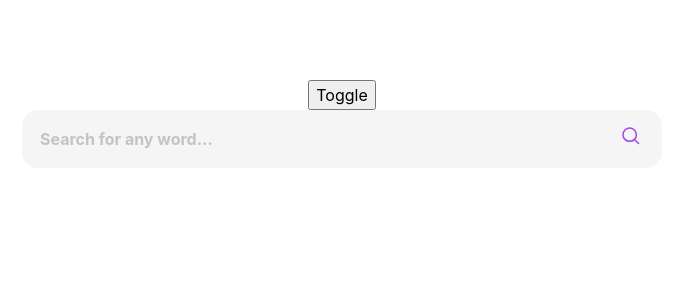
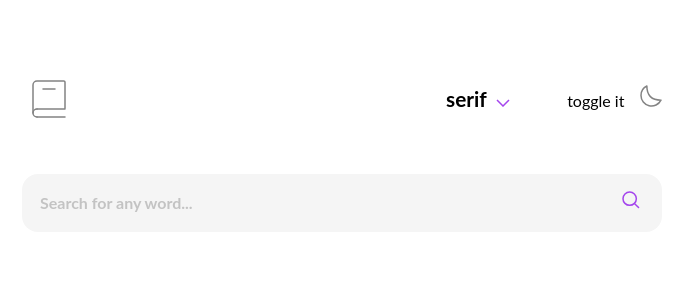
Before and after one commit to MuhammadISayyed/dictionary-api, a React (Vite) app: page / in a window 1280 px wide. Shown: the top 300 px of the page, without its empty margins (298-991 px from the left). Built offline with nearby package versions, Linux system fonts and the light colour scheme; a web font is replaced by a local one.

Commit message:
Choose your display font

```diff
--- a/index.css
+++ b/index.css
@@ -6,3 +6,15 @@
   background-color: var(--color-black);
   color: var(--color-white);
 }
+
+.sans {
+  font-family: 'Inter';
+}
+
+.serif {
+  font-family: 'Lato';
+}
+
+.mono {
+  font-family: 'Inconsolata';
+}
--- a/package.json
+++ b/package.json
@@ -10,6 +10,7 @@
     "preview": "vite preview"
   },
   "dependencies": {
+    "@radix-ui/react-select": "^2.0.0",
     "react": "^18.2.0",
     "react-dom": "^18.2.0"
   },
--- a/src/App.module.css
+++ b/src/App.module.css
@@ -117,10 +117,11 @@ select {
   /* SPACING */
   --space-tiny: 1rem;
   --space-medium: 2.8rem;
+  --space-large: 3.5rem;
 
   /* Font sizes */
   --font-heading-1: 4rem;
-  --font-subtitle: 2rem;
+  --font-subtitle: 1.8rem;
   --font-heading-small: 1.3rem;
 }
 
--- a/src/App.tsx
+++ b/src/App.tsx
@@ -22,6 +22,7 @@ function App() {
       sourceUrls: string[];
     }[]
   >([]);
+
   const [theme, setTheme] = useState('light');
 
   return (
--- /dev/null
+++ b/src/components/AppHeader/AppHeader.module.css
@@ -0,0 +1,46 @@
+.container {
+  width: inherit;
+  margin-bottom: var(--space-large);
+  display: flex;
+  justify-content: space-between;
+  align-items: center;
+}
+
+svg {
+  margin-inline-start: 0.6rem;
+}
+
+.select_area {
+  outline: none;
+  color: var(--color-almost-purple);
+  background-color: var(--color-white);
+  border-radius: 0.5rem;
+  text-align: center;
+  box-shadow: 0px 10px 38px -10px rgba(22, 23, 24, 0.35), 0px 10px 20px -15px rgba(22, 23, 24, 0.2);
+  padding: 5px;
+}
+
+.select_btn {
+  border: none;
+  outline: none;
+  background: none;
+  font-size: var(--font-heading-small);
+  font-weight: bold;
+  margin-inline-end: var(--space-medium);
+}
+
+.item {
+  outline: none;
+  &:focus,
+  &:hover,
+  :active {
+    background-color: var(--color-almost-purple);
+    color: var(--color-white);
+  }
+}
+
+.toggle_btn {
+  background: none;
+  outline: none;
+  border: none;
+}
--- a/src/components/AppHeader/AppHeader.tsx
+++ b/src/components/AppHeader/AppHeader.tsx
@@ -1,3 +1,6 @@
+import SelectFont from './SelectFont';
+import styles from './AppHeader.module.css';
+
 type AppHeaderProps = {
   setTheme: React.Dispatch<React.SetStateAction<string>>;
 };
@@ -30,8 +33,30 @@ const AppHeader = ({ setTheme }: AppHeaderProps) => {
     }
   };
   return (
-    <div>
-      <button onClick={handleToggle}>Toggle</button>
+    <div className={styles.container}>
+      <svg xmlns="http://www.w3.org/2000/svg" width="34" height="38" viewBox="0 0 34 38">
+        <g fill="none" fillRule="evenodd" stroke="#838383" strokeLinecap="round" strokeWidth="1.5">
+          <path d="M1 33V5a4 4 0 0 1 4-4h26.8A1.2 1.2 0 0 1 33 2.2v26.228M5 29h28M5 37h28" />
+          <path strokeLinejoin="round" d="M5 37a4 4 0 1 1 0-8" />
+          <path d="M11 9h12" />
+        </g>
+      </svg>
+      <div>
+        <SelectFont />
+        <button onClick={handleToggle} className={styles.toggle_btn}>
+          toggle it
+        </button>
+        <svg xmlns="http://www.w3.org/2000/svg" width="22" height="22" viewBox="0 0 22 22">
+          <path
+            fill="none"
+            stroke="#838383"
+            strokeLinecap="round"
+            strokeLinejoin="round"
+            strokeWidth="1.5"
+            d="M1 10.449a10.544 10.544 0 0 0 19.993 4.686C11.544 15.135 6.858 10.448 6.858 1A10.545 10.545 0 0 0 1 10.449Z"
+          />
+        </svg>
+      </div>
     </div>
   );
 };
--- /dev/null
+++ b/src/components/AppHeader/SelectFont.tsx
@@ -0,0 +1,47 @@
+import * as Select from '@radix-ui/react-select';
+import { useState } from 'react';
+import styles from './AppHeader.module.css';
+
+const SelectFont = () => {
+  const [value, setValue] = useState('serif');
+  const root = document.body;
+
+  if (value === 'serif') {
+    root.classList.remove('sans', 'mono');
+    root.classList.add('serif');
+  } else if (value === 'sans') {
+    root.classList.remove('serif', 'mono');
+    root.classList.add('sans');
+  } else if (value === 'mono') {
+    root.classList.remove('sans', 'serif');
+    root.classList.add('mono');
+  }
+
+  return (
+    <Select.Root value={value} onValueChange={setValue}>
+      <Select.Trigger className={styles.select_btn}>
+        <Select.Value />
+        <svg xmlns="http://www.w3.org/2000/svg" width="14" height="8" viewBox="0 0 14 8">
+          <path fill="none" stroke="#A445ED" strokeWidth="1.5" d="m1 1 6 6 6-6" />
+        </svg>
+      </Select.Trigger>
+      <Select.Portal>
+        <Select.Content className={styles.select_area}>
+          <Select.Viewport>
+            <Select.Item value="serif" className={styles.item}>
+              <Select.ItemText>serif</Select.ItemText>
+            </Select.Item>
+            <Select.Item value="sans" className={styles.item}>
+              <Select.ItemText>sans</Select.ItemText>
+            </Select.Item>
+            <Select.Item value="mono" className={styles.item}>
+              <Select.ItemText>mono</Select.ItemText>
+            </Select.Item>
+          </Select.Viewport>
+        </Select.Content>
+      </Select.Portal>
+    </Select.Root>
+  );
+};
+
+export default SelectFont;
--- a/src/components/Input/Input.tsx
+++ b/src/components/Input/Input.tsx
@@ -83,9 +83,9 @@ const Input = ({ word, setWord, theme }: inputProps) => {
               <path
                 fill="none"
                 stroke="#A445ED"
-                stroke-linecap="round"
-                stroke-linejoin="round"
-                stroke-width="1.5"
+                strokeLinecap="round"
+                strokeLinejoin="round"
+                strokeWidth="1.5"
                 d="m12.663 12.663 3.887 3.887M1 7.664a6.665 6.665 0 1 0 13.33 0 6.665 6.665 0 0 0-13.33 0Z"
               />
             </svg>
--- a/src/components/WordHeader/WordHeader.tsx
+++ b/src/components/WordHeader/WordHeader.tsx
@@ -32,7 +32,7 @@ const WordHeader = ({ word }: wordHeaderProps) => {
           {
             <button className={styles.button} onClick={play}>
               <svg xmlns="http://www.w3.org/2000/svg" width="75" height="75" viewBox="0 0 75 75">
-                <g fill="#A445ED" fill-rule="evenodd">
+                <g fill="#A445ED" fillRule="evenodd">
                   <circle cx="37.5" cy="37.5" r="37.5" opacity=".25" />
                   <path d="M29 27v21l21-10.5z" />
                 </g>
```
Also changed, not shown: 1 other file (tests, documents, lock files or other folders).
